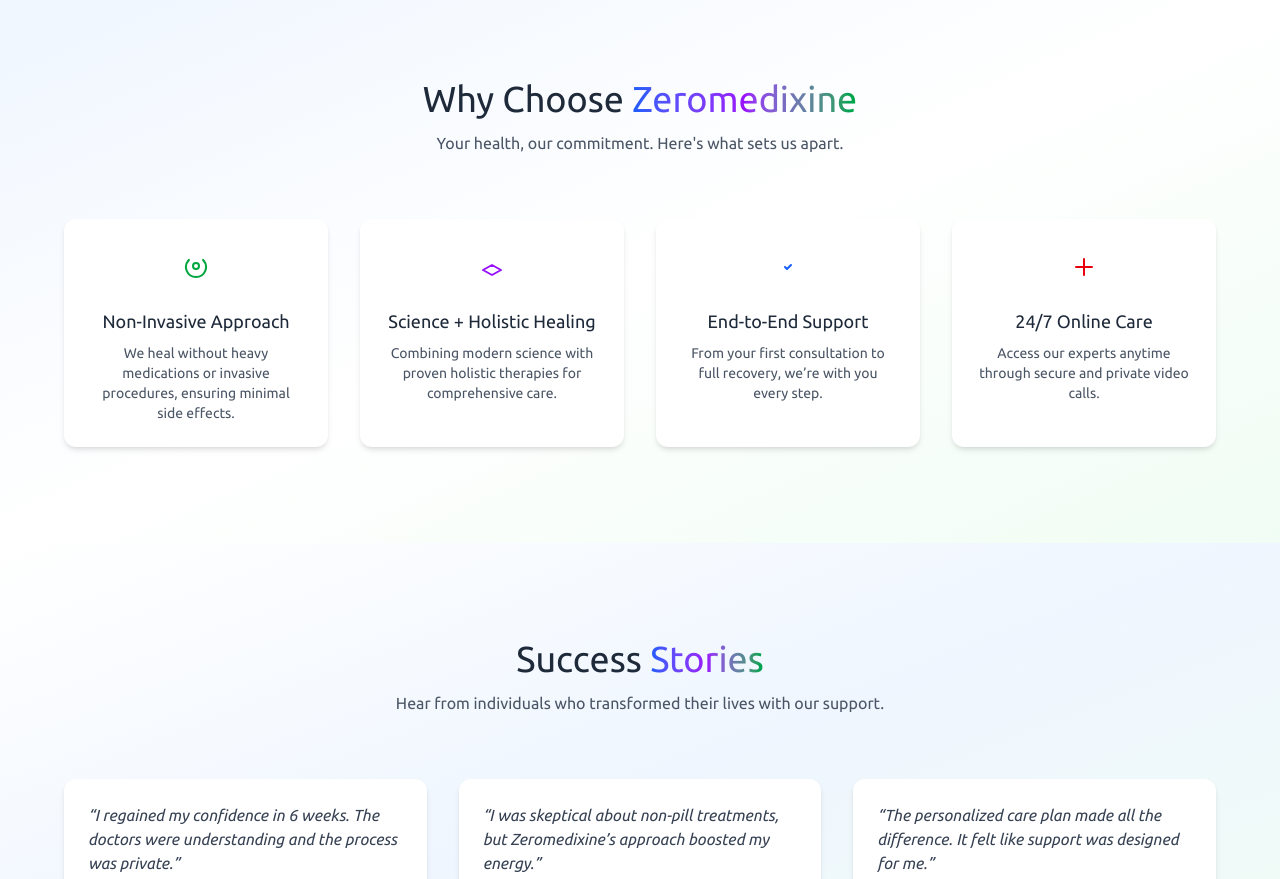
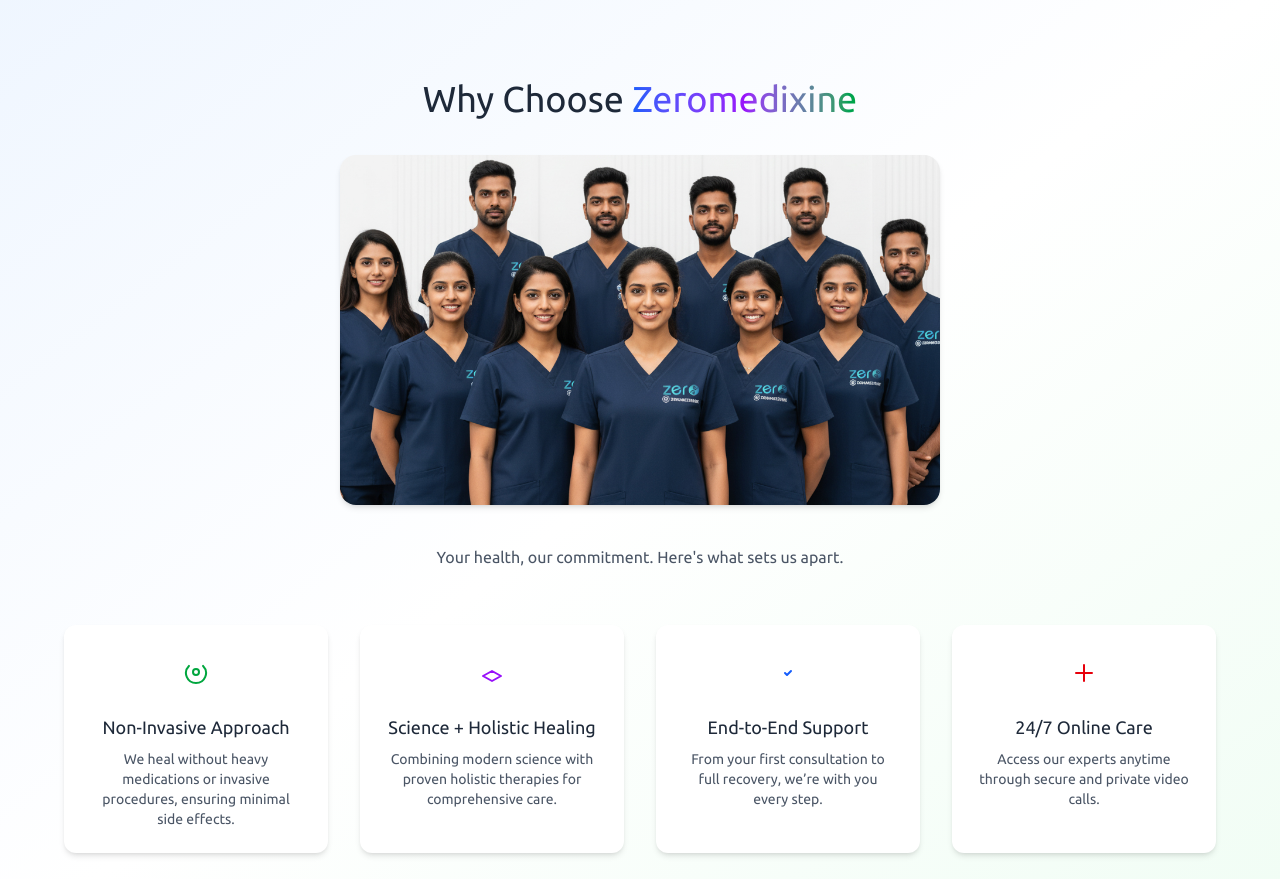
Before and after one commit to Gokul5001/Zeromedicine-new, a React (Vite) app: page / in a window 1280 px wide. Shown: the part 2280-3159 px from the top of the page. Built offline with nearby package versions, Linux system fonts and the light colour scheme.

Commit message:
Image added in whychooseus

```diff
--- a/src/Components/WhyChooseUs.jsx
+++ b/src/Components/WhyChooseUs.jsx
@@ -1,4 +1,6 @@
 import React from "react";
+import doctorsGroup from "../assets/LOGO.jpg";
+
 
 const features = [
   {
@@ -47,10 +49,21 @@
 const WhyChooseUs = () => (
   <section id="why" className="py-24 px-4 bg-gradient-to-br from-blue-50 via-white to-green-50">
     <div className="container mx-auto text-center">
-      <h2 className="text-3xl md:text-4xl mb-3 text-gray-800">
+        {/* 👩‍⚕️👨‍⚕️ Doctors Group Image */}
+      {/* 👨‍⚕️ Doctors Group Image */}
+
+      <h2 className="text-3xl md:text-4xl mb-9 text-gray-800">
         Why Choose <span className="bg-gradient-to-r from-blue-600 via-purple-600 to-green-600 bg-clip-text text-transparent">Zeromedixine</span>
       </h2>
-      <p className="text-gray-600 mb-16">
+      <div className="flex justify-center mb-10">
+  <img
+    src={doctorsGroup}
+    alt="Group of doctors"
+    className="w-[600px] h-[350px] object-cover rounded-2xl shadow-md"
+  />
+</div>
+
+      <p className="text-gray-600 mb-14">
         Your health, our commitment. Here's what sets us apart.
       </p>
 
```
Also changed, not shown: src/assets/LOGO.jpg (added).
